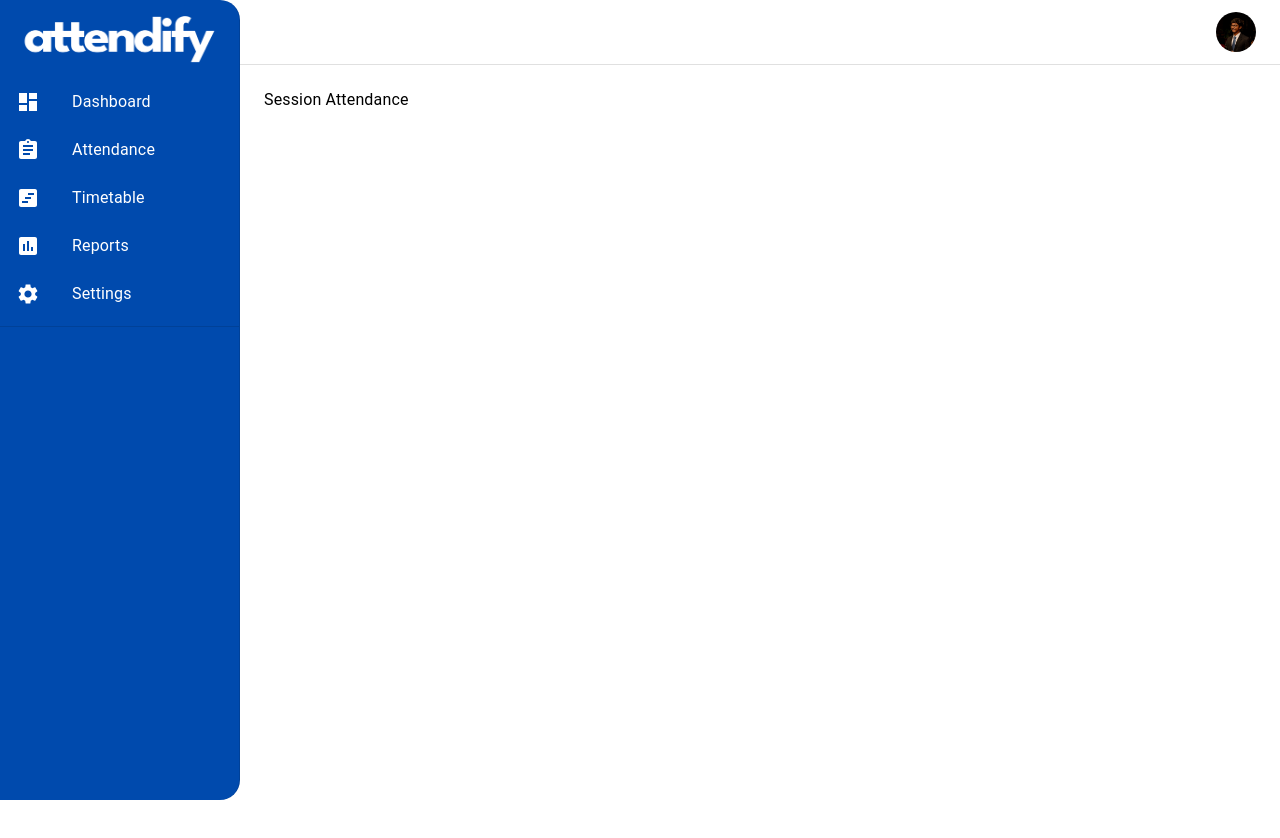
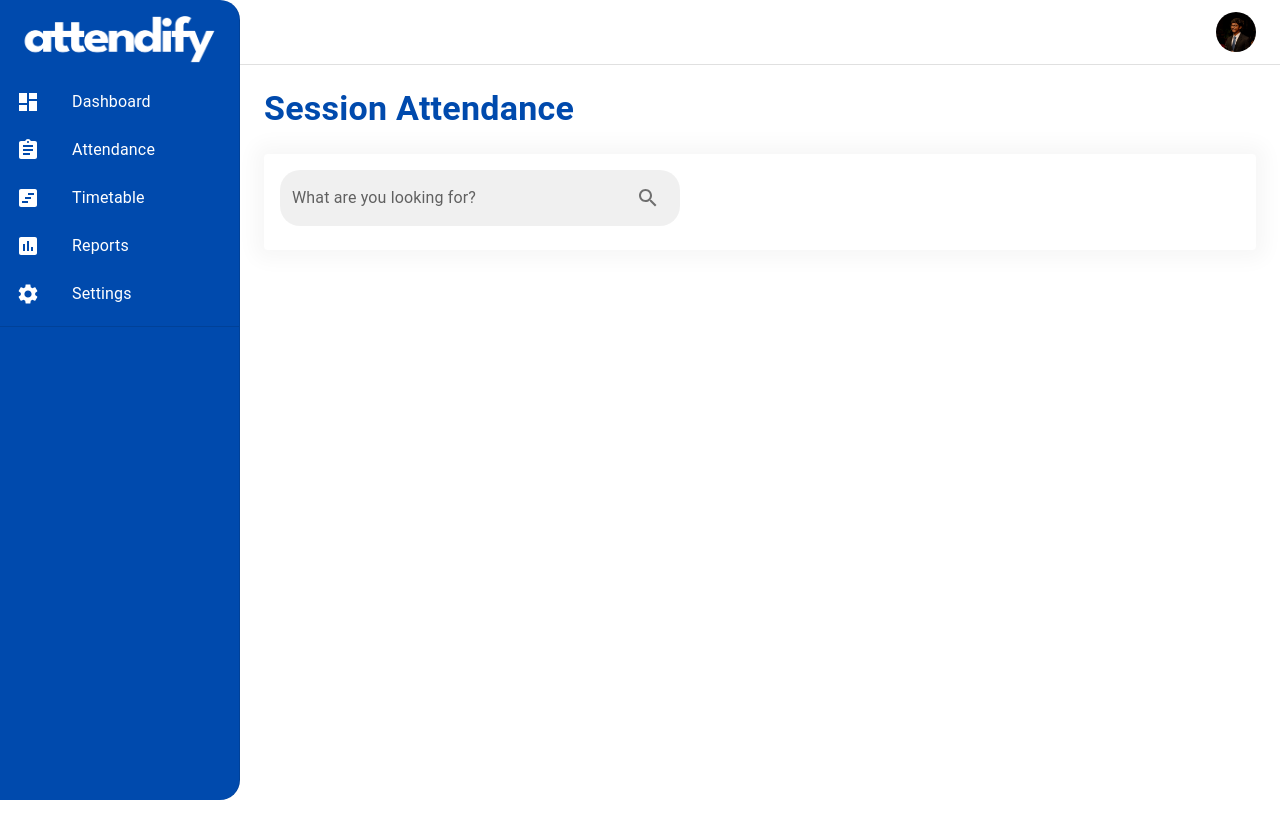
Before and after one commit to Sathurshanan-Manoharan/attendify-frontend, a React (Vite) app: page /attendance in a window 1280 px wide. Shown: the top 838 px of the page. Built offline with nearby package versions, Linux system fonts and the light colour scheme.

Commit message:
Added search field (Not functional)

```diff
--- a/src/pages/SessionAttendance.jsx
+++ b/src/pages/SessionAttendance.jsx
@@ -1,7 +1,44 @@
-import { Typography } from "@mui/material";
+import Typography from "@mui/material/Typography";
+import Card from '@mui/material/Card';
+import CardContent from '@mui/material/CardContent';
+import TextField from "@mui/material/TextField";
+import MenuItem from "@mui/material/MenuItem";
+import Button from "@mui/material/Button";
+import Grid from "@mui/material/Grid";
+import FormControl from "@mui/material/FormControl";
+import SearchIcon from '@mui/icons-material/Search';
+import IconButton from "@mui/material/IconButton";
 
-export default function SessionAttendance() {
+function SessionAttendance() {
+
   return (
-    <Typography>Session Attendance</Typography>
+    <div>
+      <Typography variant="h4" color="#004AAD" fontWeight="bold">Session Attendance</Typography>
+      <br></br>
+
+      <Card variant="elevation" sx={{boxShadow: '0px 0px 20px 10px rgba(0, 0, 0, 0.035)', }}>
+        <CardContent sx={{paddingBottom:'2px'}}>
+          <Grid container spacing={2} alignItems="center" >
+            <Grid item xs={4} >
+              <FormControl>
+                <TextField label="What are you looking for?"
+                  variant="filled"
+                  InputProps={{endAdornment: (<IconButton><SearchIcon /></IconButton>), disableUnderline: true,}}
+                  fullWidth
+                  sx={{'& .MuiFilledInput-root': {
+                    borderRadius: '20px',},
+                      width:'400px'}}></TextField>
+              </FormControl>
+            </Grid>
+          </Grid>
+        </CardContent>
+      </Card>
+
+    </div>
+
+
   )
 }
+
+
+export default SessionAttendance;
```
